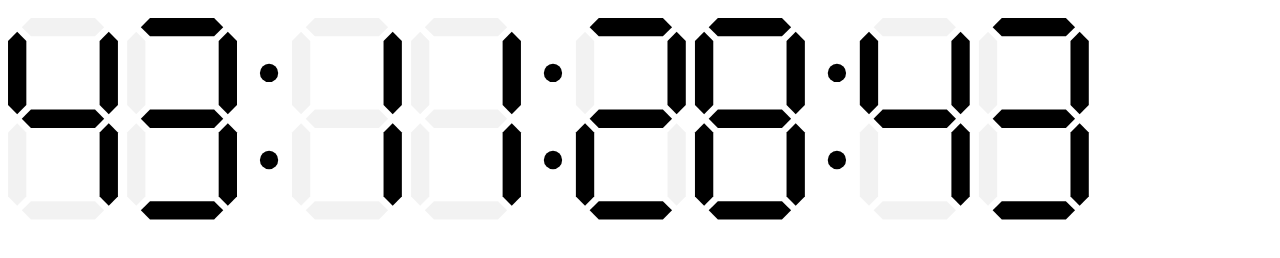
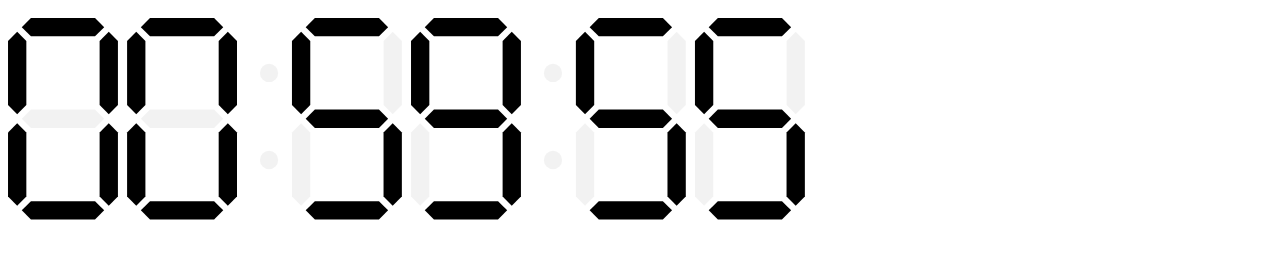
Before and after one commit to GeekAthelon/soi_countdown_timer, a plain HTML site: page index.html in a window 1280 px wide. Shown: the part 48-306 px from the top of the page. Drawn offline with Linux system fonts and the light colour scheme.

Commit message:
Reworked display to include an optional day

```diff
--- a/index.html
+++ b/index.html
@@ -8,7 +8,8 @@
       countdown({
         containerId: "countdown_container",
         soiTimestamp: document.getElementsByName("vqxti")[0].value,
-        targetTime: targetSoiTime
+        targetTime: targetSoiTime,
+        useDays: false
       });
   });
   </script>
--- a/soi_countdown.js
+++ b/soi_countdown.js
@@ -23,23 +23,69 @@ function countdown(options) {
     return;
   }
 
-  var currentTime = new Date(options.soiTimestamp * 1000);
-  var targetTime = new Date(options.targetTime * 1000);
-
-  console.log(currentTime);
-  console.log(targetTime);
+  if (!options.useDays === undefined) {
+    alert("countdown: options.useDays cannot be undefined");
+    return;
+  }
 
   var container = document.getElementById(options.containerId);
   if (!container) {
-    alert("countdown: Could not find the container" + container);
+    alert("countdown: Could not find the container:" + container);
+    return;
   }
 
 
+  var startingSoiTime = new Date(options.soiTimestamp * 1000).getTime();
+  var targetSoiTime = new Date(options.targetTime * 1000).getTime();
+  var localTimeAtStart = new Date().getTime();
+
   container.innerHTML = getClockHtml();
 
+
+  function timer() {
+    var currentTime = new Date().getTime();
+    var elapsedTime = currentTime - localTimeAtStart;
+
+    var currentSoiTime = startingSoiTime + elapsedTime;
+    var times = dateMeasure(targetSoiTime - currentSoiTime);
+
+    document.getElementsByTagName('svg')[0].setAttribute('data-day', times.day);
+    document.getElementsByTagName('svg')[0].setAttribute('data-hour', times.hours);
+    document.getElementsByTagName('svg')[0].setAttribute('data-minute', times.minutes);
+    document.getElementsByTagName('svg')[0].setAttribute('data-second', times.seconds);
+    document.getElementsByTagName('svg')[0].classList.toggle('dots-on');
+
+    var delay = 500 - ((currentTime) % 500) ;
+    console.log(delay);
+    setTimeout(timer, delay);
+}
+timer();
+
+
+
+  function dateMeasure(ms) {
+    function pad(i) {
+      return (i < 10) ? "0" + i : i;
     }
 
-function getClockHtml(label) {
+    var d, h, m, s;
+    s = Math.floor(ms / 1000);
+    m = Math.floor(s / 60);
+    s = s % 60;
+    h = Math.floor(m / 60);
+    m = m % 60;
+    d = Math.floor(h / 24);
+    h = h % 24;
+
+    return {
+      days: pad(d),
+      hours: pad(h),
+      minutes: pad(m),
+      seconds: pad(s)
+    };
+  };
+
+  function getClockHtml() {
     var html = "";
 
     function replaceAll(src, orig, replace) {
@@ -77,7 +123,6 @@ function getClockHtml(label) {
 
         var offset = (digitCount * digitWidth) + (dotCount * dotWidth);
 
-
         if (ch === ":") {
           html += '    <g class="dots">';
           html += '      <circle id="dot" cx="#offset" cy="24" r="4" />';
@@ -90,7 +135,7 @@ function getClockHtml(label) {
           html += '    </g>';
           digitCount++;
         }
-      html = replaceAll(html, "#offset", offset +dotWidth/2);
+        html = replaceAll(html, "#offset", offset + dotWidth / 2);
         html = replaceAll(html, "#digit", ch);
       }
       return html;
@@ -150,9 +195,7 @@ function getClockHtml(label) {
       return html;
     }
 
-
-
-  html += '  <svg id="clock" xmlns="http://www.w3.org/2000/svg" xmlns:xlink="http://www.w3.org/1999/xlink" viewBox="0 0 552 88" class="dots-on" data-day="43" data-hour="11" data-minute="28" data-second="43">';
+    html += '  <svg id="clock" xmlns="http://www.w3.org/2000/svg" xmlns:xlink="http://www.w3.org/1999/xlink" viewBox="0 0 552 88" class="dots-on" data-day="12" data-hour="34" data-minute="56" data-second="78">';
     html += '    <title>Digital clock – time set via data attributes</title>';
     html += '    <style>';
     html += '      .dots,';
@@ -164,17 +207,28 @@ function getClockHtml(label) {
     html += '  	}';
     html += '';
 
+    if (options.useDays) {
       html += generateLinkage("day", 1);
       html += generateLinkage("hour", 3);
       html += generateLinkage("minute", 5);
       html += generateLinkage("second", 7);
+    } else {
+      html += generateLinkage("hour", 1);
+      html += generateLinkage("minute", 3);
+      html += generateLinkage("second", 5);
+    }
 
     var initialPoint = 48;
     html += '  	[data-second$="DUMMY_LINE"] .digit-DUMMY_LINE [class*="DUMMY_LINE"] { fill: black; }';
     html += '';
     html += '    </style>';
 
+    if (options.useDays) {
       html += drawFace("12:34:56:78");
+    } else {
+      html += drawFace("12:34:56");
+    }
     html += '  </svg>';
     return html;
   }
+}
```
Lines whose indentation alone changed are shown as unchanged.
